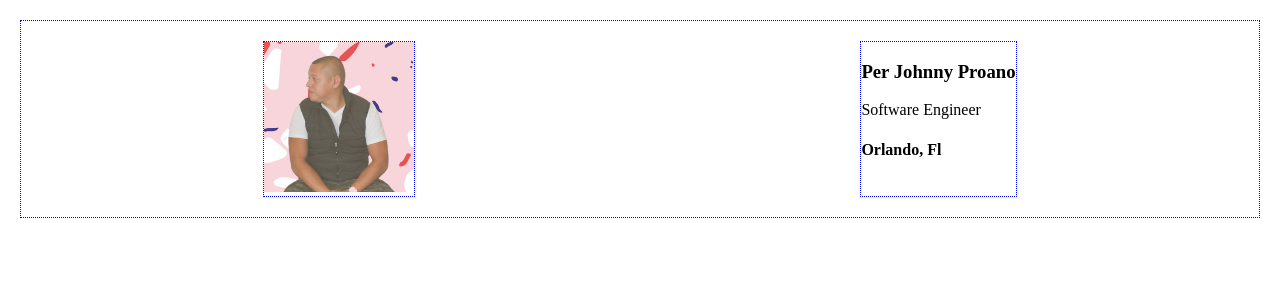
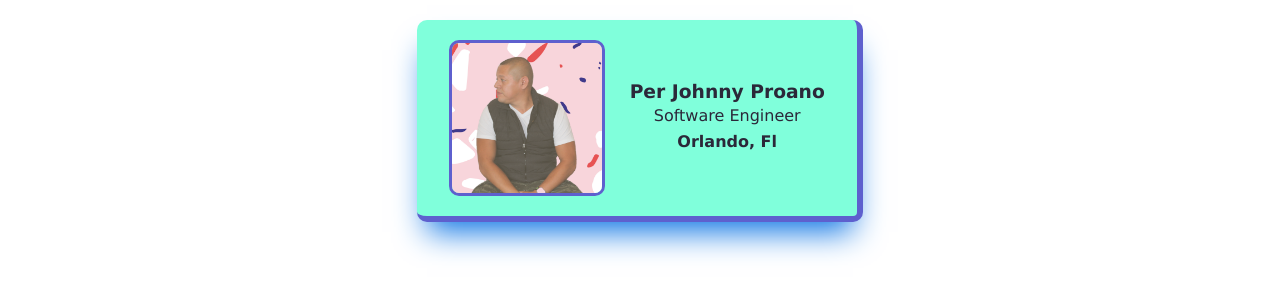
Before and after one commit to djimageonline/digital-card, a website built with Vite: page index.html in a window 1280 px wide. Built offline with nearby package versions, Linux system fonts and the light colour scheme.

Commit message:
added styling color scheme, hover effect and box shadow to card.

```diff
--- a/index.html
+++ b/index.html
@@ -6,13 +6,13 @@
     </head>
     <body>
         <div class="card">
-            <div class="blue-border">
+            <div class="">
                 <img
                     src="images/Profilepic.PNG"
                     alt="Johnny Profile Pic in purple shirt"
                     class="profile-pic ">
             </div>
-            <div class="blue-border">
+            <div class="">
                 <h3>Per Johnny Proano</h3>
                 <p>Software Engineer</p>
                 <h4>Orlando, Fl</h4>
--- a/styles.css
+++ b/styles.css
@@ -1,18 +1,46 @@
 body {
     margin: 20px;
+    font-family: Verdana, Geneva, Tahoma, sans-serif
+
 }
 
 .profile-pic {
     width: 150px;
+    border: 3px solid #5e60ce;
+    border-radius: 10px;
+}
+
+.profile-pic:hover {
+    border: 3px solid #80ffdb;
 }
 
 .card {
+    width: 400px;
+    margin: 0 auto;
     display: flex;
-    border: 1px dotted blue;
     padding: 20px;
     justify-content: space-around;
+    align-items: center;
+    border: 1px dotted none;
+    text-align: center;
+    border-bottom: 6px solid #5e60ce;
+    border-right: 6px solid #5e60ce;
+    border-radius: 10px;
+    background-color: #80ffdb;
+    color: #2b2839;
+    line-height: 5px;
+    box-shadow: rgb(14, 117, 228) 0px 20px 30px -10px;
+    transition: .7s;
+}
+
+.card:hover {
+    background-color: #5e60ce;
+    color: #80ffdb;
+    border-bottom: 6px solid #80ffdb;
+    border-right: 6px solid #80ffdb;
 }
 
 .blue-border {
     border: 1px dotted blue;
+    text-align: center;
 }
```
